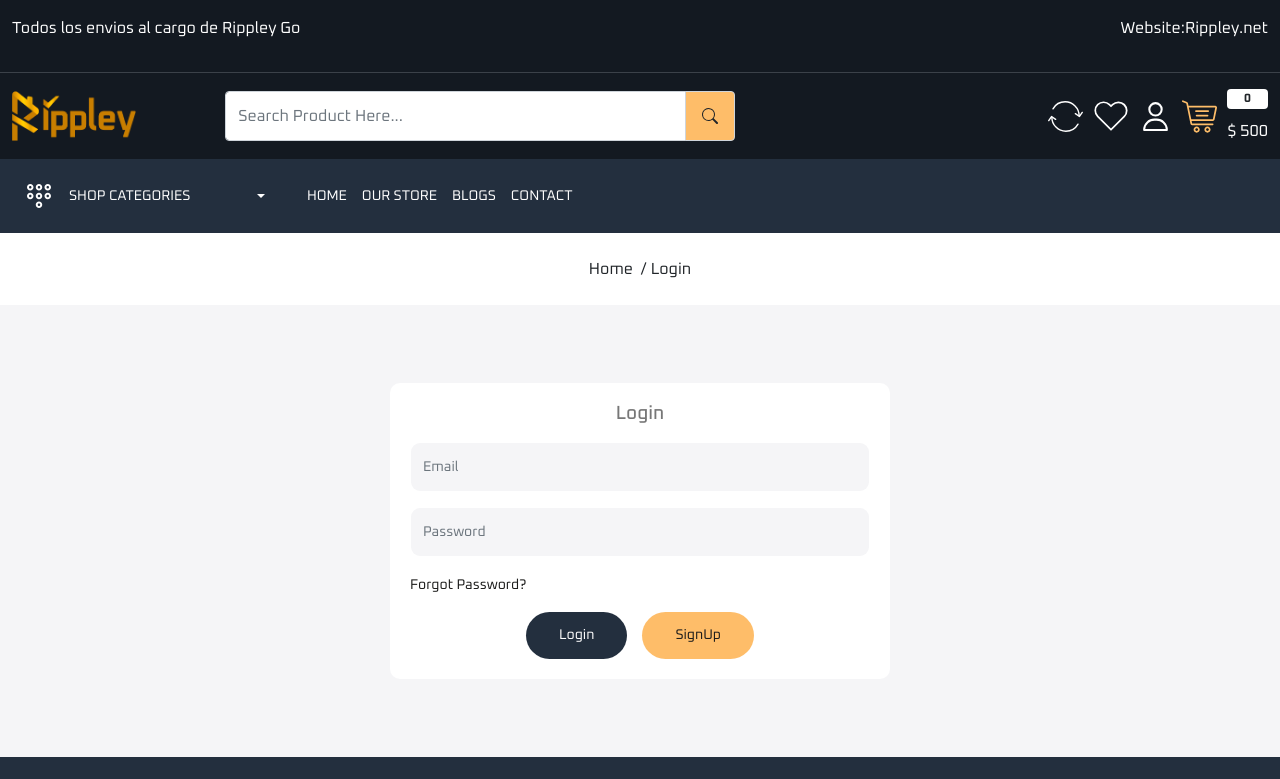
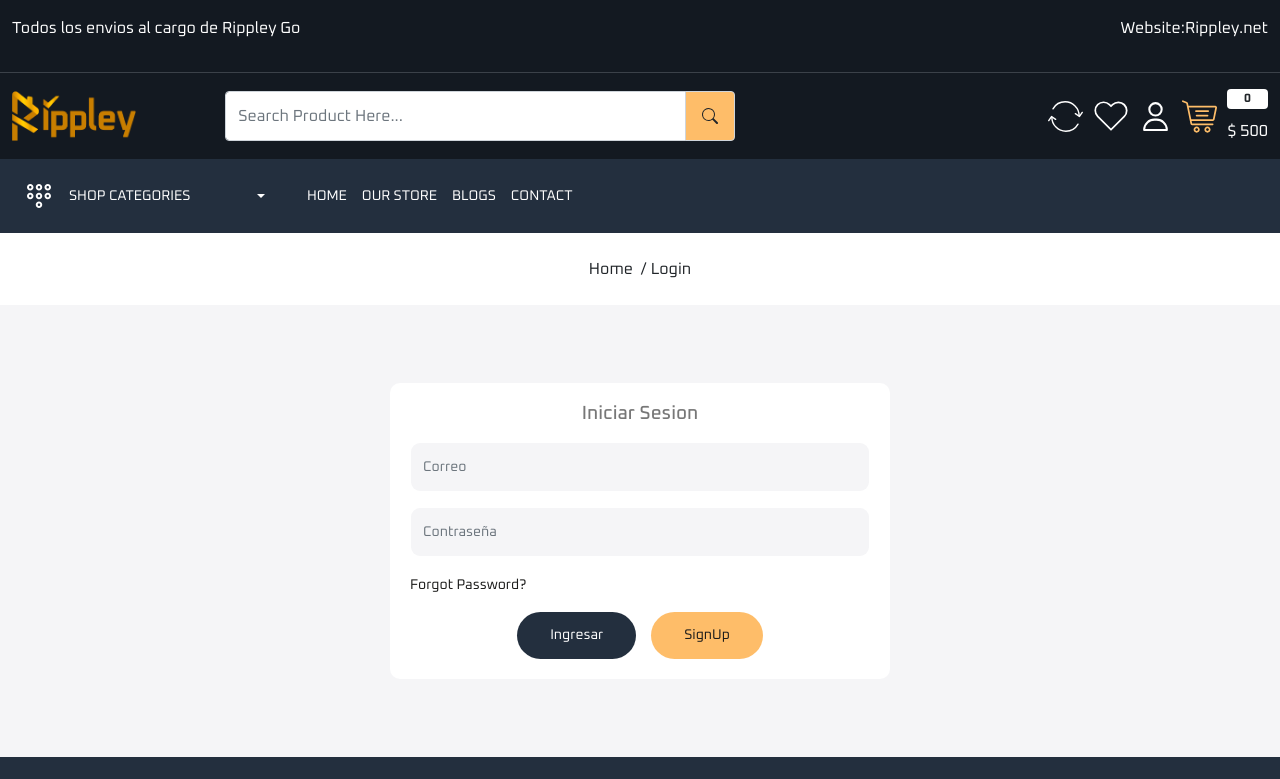
Before and after one commit to Solrac-616/ecommerce-react, a React (Create React App) app: page /login in a window 1280 px wide. Shown: the top 779 px of the page. Built offline with nearby package versions, Linux system fonts and the light colour scheme.

Commit message:
login alert

```diff
--- a/src/pages/Login.js
+++ b/src/pages/Login.js
@@ -1,11 +1,89 @@
-import React from "react";
-import { Link } from "react-router-dom";
+import {React, useRef, useState, useEffect} from "react";
+import { NavLink, Link } from "react-router-dom";
 import BreadCrumb from "../components/BreadCrumb";
 import Meta from "../components/Meta";
 import Container from "../components/Container";
 import CustomInput from "../components/CustomInput";
+import Swal from "sweetalert2";
+import axios from '../functions/authfunctions';
+
+const EMAIL_REGEX = /\S+@\S+\.\S+/;
+const PWD_REGEX = /^(?=.*[a-z])(?=.*[A-Z])(?=.*[0-9])(?=.*[!@#$%]).{8,24}$/;
+const LOGIN_URL = '/user/auth/login';
 
 const Login = () => {
+  /* CORREO */
+  const [email, setEmail] = useState('');
+  const [validEmail, setValidEmail] = useState(false);
+  const [emailFocus, setEmailFocus] = useState(false);
+  /* CONTRASEÑA */
+  const [pwd, setPwd] = useState('');
+  const [validPwd, setValidPwd] = useState(false);
+  const [pwdFocus, setPwdFocus] = useState(false);
+
+  const [errMsg, setErrMsg] = useState('');
+  const [success, setSuccess] = useState(false);
+
+  /* VALIDAR EMAIL */
+  useEffect(() => {
+    setValidEmail(EMAIL_REGEX.test(email));
+  }, [email])
+
+  /* VALIDAR CONTRASEÑA */
+  useEffect(() => {
+    setValidPwd(PWD_REGEX.test(pwd));
+  }, [pwd])
+
+  const handleSubmit = async (e) => {
+    e.preventDefault();
+    console.log("submit");
+    const v1 = EMAIL_REGEX.test(email);
+    const v2 = PWD_REGEX.test(pwd);
+    const password = pwd;
+    console.log("v1:", v1, "v2:", v2);
+    if (!v1 || !v2 ) {
+      setErrMsg("Campos Invalidos");
+      return;
+    }
+    try {
+        const response = await axios.post(LOGIN_URL,
+          {
+            "email": email,
+            "password": password
+          }
+        );
+        if (response) {
+          Swal.fire({
+            icon: 'success',
+            title: "Eso ta' listo",
+            text: `Bienvenido ${response.data.firstname}`,
+            confirmButtonText: `<a href='http://localhost:3000' style='color: #fff; text-decoration: none;'>Continuar</a>`,
+
+          })
+        }
+        console.log("Response:", response);
+        console.log("Response data:", response?.data);
+        console.log("Response token:", response?.accessToken);
+        console.log("Response json:", JSON.stringify(response))
+        setSuccess(true);
+        //clear state and controlled inputs
+        //need value attrib on inputs for this
+
+        //setEmail('');
+        //setPwd('');
+    } catch (err) {
+        if (!err?.response) {
+            setErrMsg('Error: servidor no responde');
+        } else if (err.response?.status === 409) {
+            setErrMsg('Usuario no existe');
+        } else {
+            setErrMsg('Fallo en al iniciar sesion')
+        }
+        console.log("ERROR:", errMsg);
+        console.log("err data:", err.data)
+    }
+  }
+
   return (
     <>
       <Meta title={"Login"} />
@@ -15,20 +93,55 @@ const Login = () => {
         <div className="row">
           <div className="col-12">
             <div className="auth-card">
-              <h3 className="text-center mb-3">Login</h3>
-              <form action="" className="d-flex flex-column gap-15">
-                <CustomInput type="email" name="email" placeholder="Email" />
-                <CustomInput
+              <h3 className="text-center mb-3">Iniciar Sesion</h3>
+              <form onSubmit={handleSubmit} className="d-flex flex-column gap-15">
+
+                {/* INPUT EMAIL */}
+                <input
+                  type="email"
+                  name="email"
+                  id="email"
+                  placeholder="Correo"
+                  autoComplete="off"
+                  onChange={(e) => setEmail(e.target.value)}
+                  value={email}
+                  required
+                  className="form-control"
+                  aria-invalid={validEmail ? "false" : "true"}
+                  aria-describedby="mailidnote"
+                  onFocus={() => setEmailFocus(true)}
+                  onBlur={() => setEmailFocus(false)}
+                />
+                <p id="mailidnote" className={emailFocus && email && !validEmail ? "instructions" : "offscreen"}>
+                  Escriba su correo en minuscula sin espacios <br />
+                  ejemplo: <br />
+                  correo@gmail.com
+                </p>
+                {/* INPUT PASSWORD */}
+                <input
                   type="password"
-                  name="password"
-                  placeholder="Password"
+                  id="password"
+                  placeholder="Contraseña"
+                  onChange={(e) => setPwd(e.target.value)}
+                  value={pwd}
+                  required
+                  className="form-control"
+                  aria-invalid={validPwd ? "false" : "true"}
+                  aria-describedby="pwdnote"
+                  onFocus={() => setPwdFocus(true)}
+                  onBlur={() => setPwdFocus(false)}
                 />
+                <p id="pwdnote" className={pwdFocus && !validPwd ? "instructions" : "offscreen"}>
+                Entre 8 a 24 letras.<br />
+                  Debe incluir letras mayúsculas y minúsculas, un número y un carácter especial.<br />
+                  Caracteres especiales permitidos: <span aria-label="exclamation mark">!</span> <span aria-label="at symbol">@</span> <span aria-label="hashtag">#</span> <span aria-label="dollar sign">$</span> <span aria-label="percent">%</span>
+                </p>
                 <div>
                   <Link to="/forgot-password">Forgot Password?</Link>
 
                   <div className="mt-3 d-flex justify-content-center gap-15 align-items-center">
-                    <button className="button border-0" type="submit">
-                      Login
+                    <button disabled={ !validEmail || !validPwd ? true : false} className="button border-0" type="submit">
+                      Ingresar
                     </button>
                     <Link to="/signup" className="button signup">
                       SignUp
--- a/src/pages/Signup.js
+++ b/src/pages/Signup.js
@@ -3,7 +3,6 @@ import BreadCrumb from "../components/BreadCrumb";
 import Meta from "../components/Meta";
 import { Link } from "react-router-dom";
 import Container from "../components/Container";
-import CustomInput from "../components/CustomInput";
 import Swal from "sweetalert2";
 import axios from '../functions/authfunctions';
 
@@ -67,7 +66,7 @@ const Signup = () => {
       setValidPwd(PWD_REGEX.test(pwd));
       setValidMatch(pwd === matchPwd);
   }, [pwd, matchPwd])
-
+  /* VALIDAR CONTRASEÑA 2 */
   useEffect(() => {
       setErrMsg('');
   }, [firstname, pwd, matchPwd])
@@ -160,11 +159,11 @@ const Signup = () => {
                     Debe comenzar con Mayuscula.<br />
                     Sin espacios
                 </p>
-                {/* INPUT SEGUNDO NOMBRE */}
+                {/* INPUT APELLIDO */}
                 <input
                   type="text"
                   id="lastname"
-                  placeholder="Segundo Nombre"
+                  placeholder="Apellido"
                   autoComplete="off"
                   onChange={(e) => setLastname(e.target.value)}
                   value={lastname}
@@ -261,7 +260,7 @@ const Signup = () => {
 
                 <div>
                   <div className="mt-3 d-flex justify-content-center gap-15 align-items-center">
-                    <button disabled={!validFirstname || !validLastname || !validEmail || !validMobile || !validPwd || !validMatch ? true : false} className="button border-0">Sign Up</button>
+                    <button disabled={!validFirstname || !validLastname || !validEmail || !validMobile || !validPwd || !validMatch ? true : false} className="button border-0">Registrar</button>
                   </div>
                 </div>
               </form>
```
